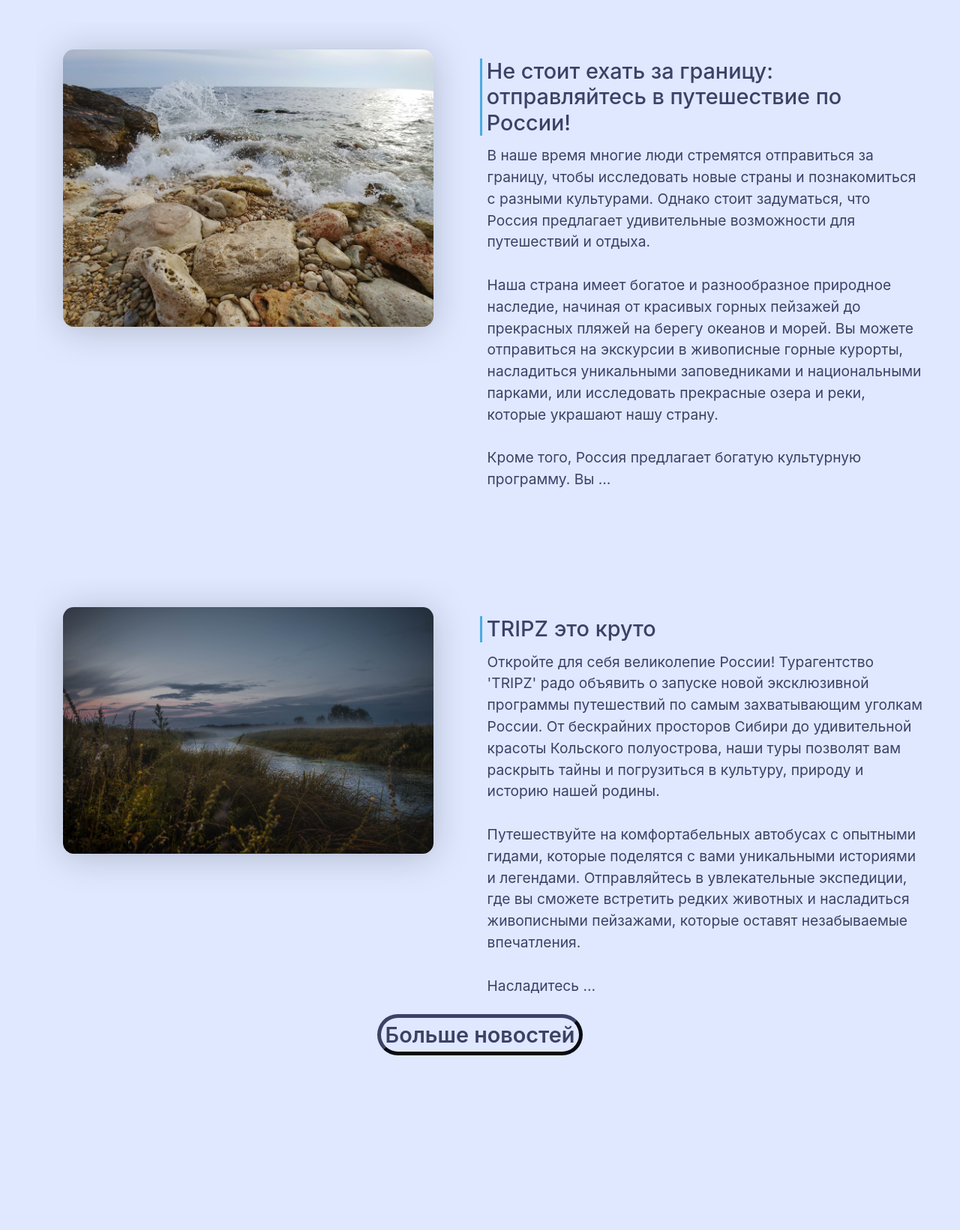
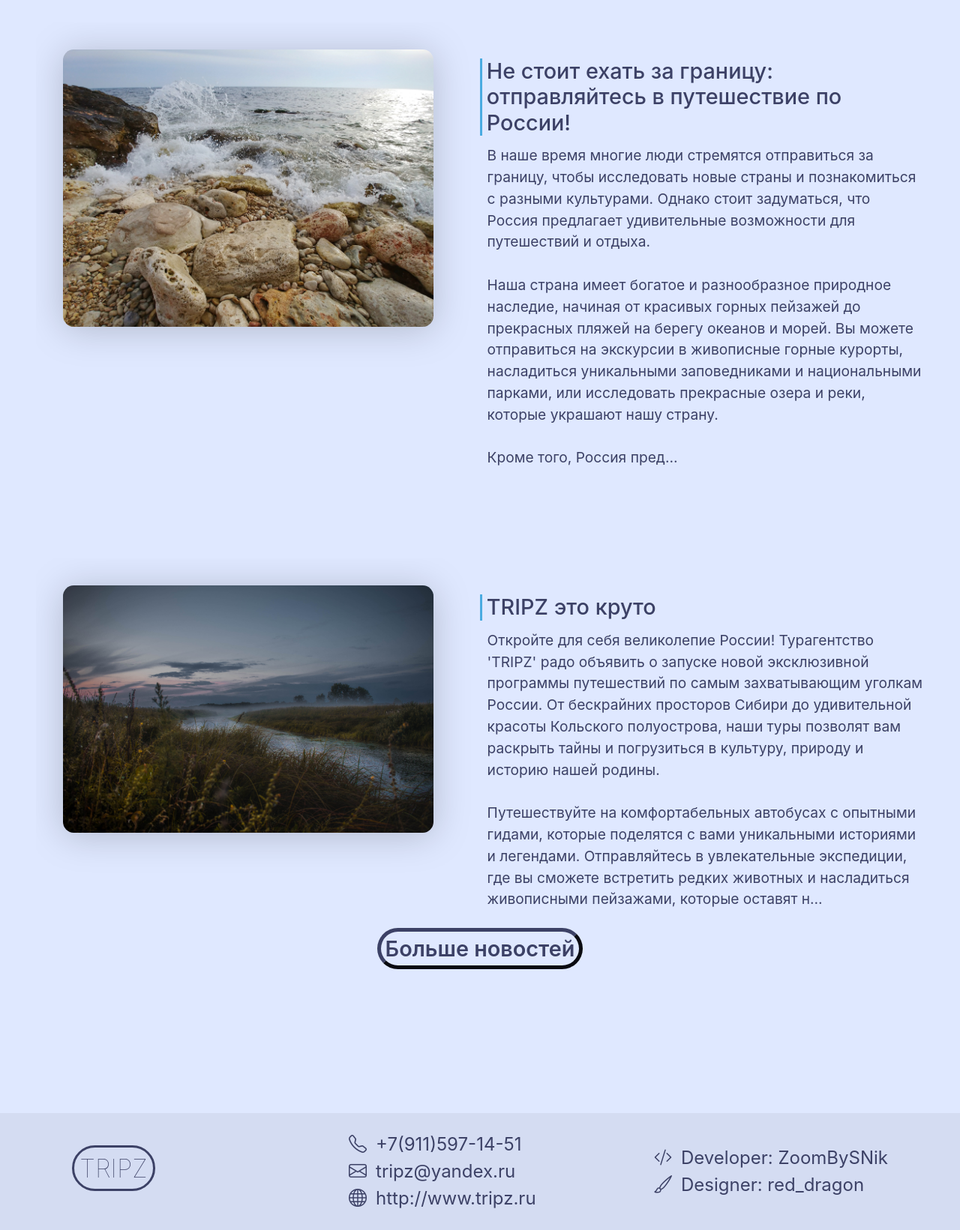
Before and after one commit to ZoomBySNik/TourAgency, a Django app: page / in a window 1280 px wide. Shown: the part 4399-6040 px from the top of the page at 75% size. Before the commit the page ends 5807 px from the top, so only its background shows below. Run offline with Django 4.2, Linux system fonts and the light colour scheme; data comes from the database, SQL or seed files in the repository; both versions use the stored data as it was after the commit.

Commit message:
Создан подвал сайта и настрон функционал правой части навигации

```diff
--- a/TourAgency/urls.py
+++ b/TourAgency/urls.py
@@ -25,6 +25,7 @@ urlpatterns = [
     path('admin/', admin.site.urls),
     path('register/', views.register_customer, name='register'),
     path('login/', v.LoginView.as_view(), name='login'),
+    path('logout/', v.LogoutView.as_view(next_page='login'), name='logout'),
     path('', views.home_view),
 ] + static(settings.MEDIA_URL, document_root=settings.MEDIA_ROOT) \
               + static(settings.STATIC_URL, document_root=settings.STATIC_ROOT)
--- /dev/null
+++ b/pages/templates/footer.html
@@ -0,0 +1,43 @@
+{% block content %}
+    <div class="footer">
+        <div>
+            <a href="/" class="footer-logo-borders">TRIPZ</a>
+        </div>
+        <div class="footer-txt">
+            <p><i class="bi bi-telephone"></i>+7(911)597-14-51</p>
+            <p><i class="bi bi-envelope"></i>tripz@yandex.ru</p>
+            <p><i class="bi bi-globe"></i>http://www.tripz.ru</p>
+        </div>
+        <div class="footer-txt">
+            <p><i class="bi bi-code-slash"></i>Developer: ZoomBySNik</p>
+            <p><i class="bi bi-brush"></i>Designer: red_dragon</p>
+
+        </div>
+    </div>
+{% endblock content %}
+<style>
+    .footer{
+        display: flex;
+            justify-content: space-between;
+            align-items: center;
+            padding: 1em 4em;
+            width: 100%;
+            background: rgba(0, 0, 0, 0.05);
+    }
+    .footer-logo-borders{
+            border-style: solid;
+            border-radius: 1000px;
+            border-width: 0.09em;
+            padding: 0.3rem 0.3rem;
+            line-height: 0.9rem;
+            font-size: 1.4em;
+            font-weight: 100;
+            text-decoration: none;
+            color: inherit;
+            margin-right: 3em;
+    }
+    .footer-txt p{
+        margin-bottom: 0em;
+    }
+
+</style>
--- a/pages/templates/home.html
+++ b/pages/templates/home.html
@@ -67,14 +67,14 @@
                         <h6>
                             {{ new.title }}
                         </h6>
-                        <p>{{ new.content|truncatechars_html:640|linebreaksbr }}</p>
+                        <p>{{ new.content|truncatechars_html:600|linebreaksbr }}</p>
                     </div>
                 </div>
             {% endfor %}
             <div class="button-block"><button class="custom-button">Больше новостей</button></div>
         </div>
     </div>
-    <div class="my-footer"></div>
+    <div class="my-footer">{% include 'footer.html' %}</div>
 </body>
 <style>
     *{
@@ -170,4 +170,7 @@
         width: 100%;
     }
 </style>
+<script src="https://cdn.jsdelivr.net/npm/bootstrap@5.3.0-alpha3/dist/js/bootstrap.bundle.min.js"
+        integrity="sha384-ENjdO4Dr2bkBIFxQpeoTz1HIcje39Wm4jDKdf19U8gI4ddQ3GYNS7NTKfAdVQSZe" crossorigin="anonymous">
+</script>
 </html>
--- a/pages/templates/navbar.html
+++ b/pages/templates/navbar.html
@@ -5,8 +5,17 @@
             cursor: pointer;" onclick="toggleMenu()"></i></li>
             <li class="navbar-item navbar-item-center"><a href="/" class="nav-logo-borders">TRIPZ</a></li>
             <li class="navbar-item navbar-item-right">
-                <i class="bi bi-chat-dots" style="font-size: 1.5rem; margin-bottom: 0.4em"></i>
-                <i class="bi bi-person" style="font-size: 1.7rem;"></i>
+                {% if request.user.is_authenticated %}
+                    <i class="bi bi-chat-dots" style="font-size: 1.5rem; margin-bottom: 0.4em"></i>
+                {% endif %}
+                {% if request.user.is_authenticated %}
+                    <a href="{% url 'logout' %}" class="bi"><i class="bi bi-person" style="font-size: 1.7rem;"></i></a>
+                {% else %}
+                    <a href="{% url 'login' %}" class="bi"><i class="bi bi-person" style="font-size: 1.7rem;"></i></a>
+                {% endif %}
+                {% if request.user.is_authenticated %}
+                    <i>{{ request.user.get_full_name }}</i>
+                {% endif %}
             </li>
         </ul>
         <ul class="hidden-menu" id="hiddenMenu">
@@ -24,7 +33,8 @@
             line-height: 0.9rem;
             font-size: 1.2em;
             font-weight: 100;
-            margin-right: -2.2em;
+            margin-right: 3em;
+            margin-left: 14em;
             text-decoration: none;
             color: inherit;
         }
@@ -66,6 +76,9 @@
         .bi:hover{
             transform: scale(1.2);
         }
+        .bi-person:hover{
+
+        }
         .hidden-menu {
             margin-right: 3em;
             display: none;
```
Also changed, not shown: db.sqlite3.
